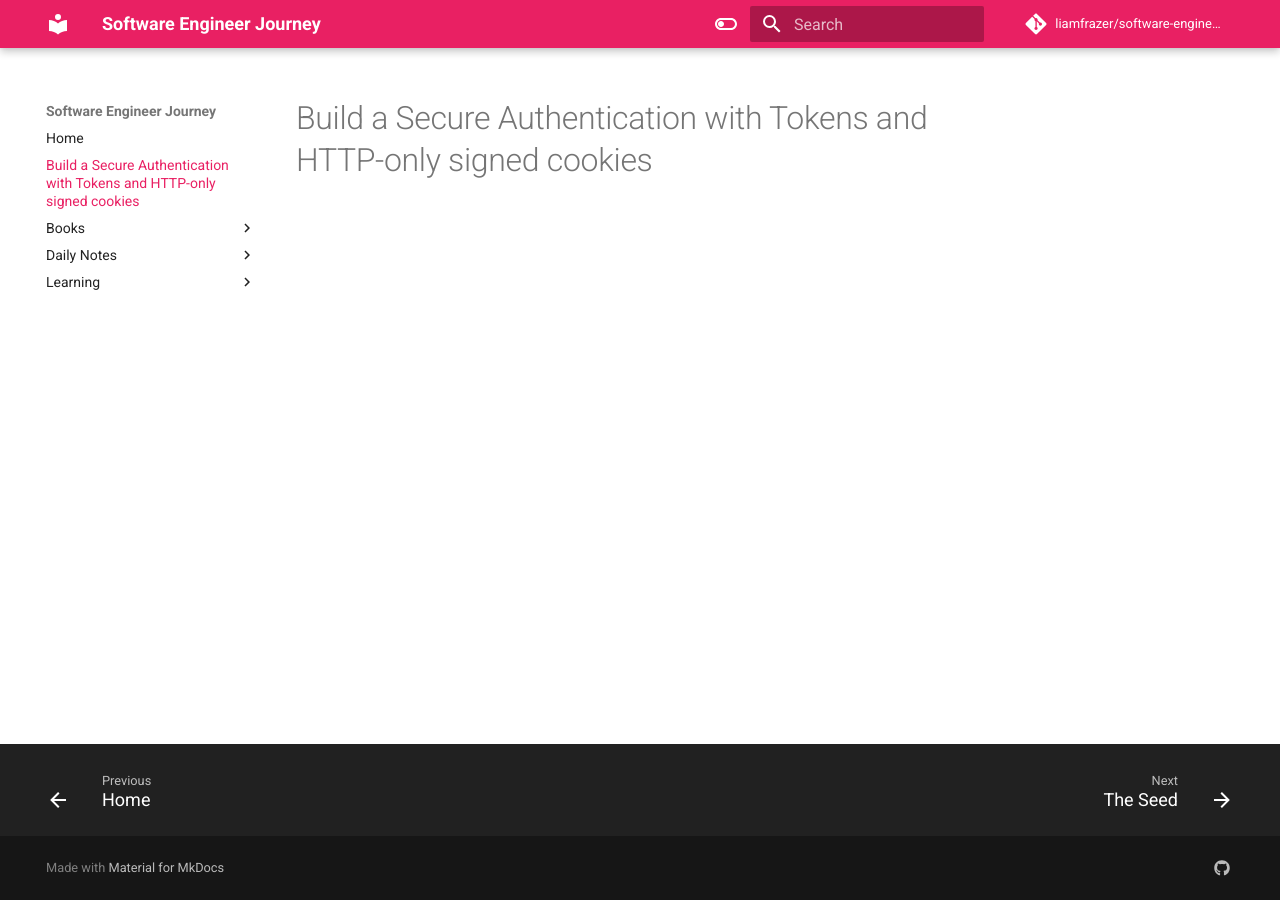
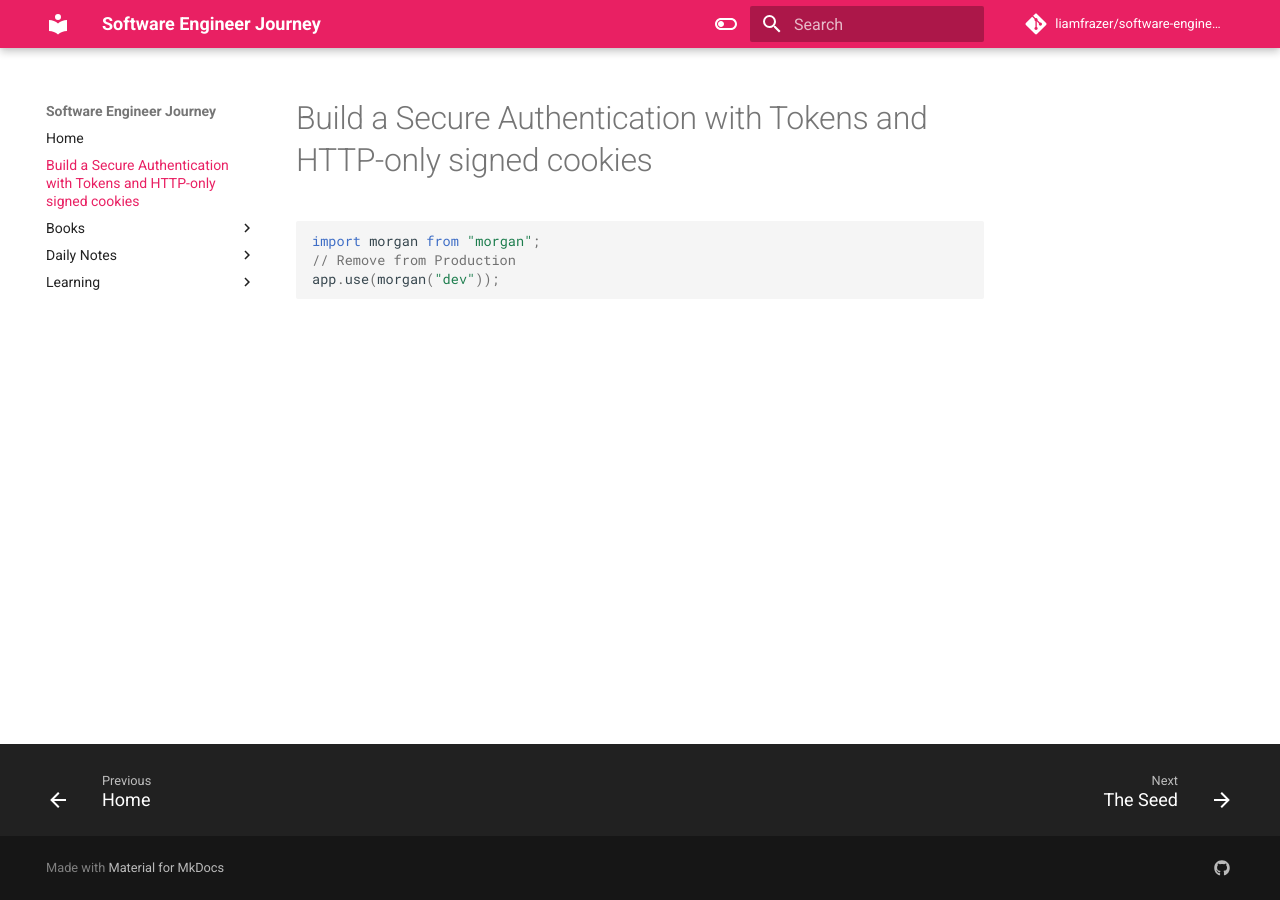
Before and after one commit to liamfrazer/software-engineer-journey, an MkDocs documentation site: the page built from docs/Build a Secure Authentication with Tokens and HTTP-only signed cookies.md, in a window 1280 px wide. Built offline with MkDocs 1.6.1 and Material for MkDocs 9.7.7, drawn with Linux system fonts in a browser that asks for light colours; comment, search, counter and statistics services are not loaded.

Commit message:
vault backup: 2023-12-30 12:00:41

````diff
--- a/docs/Build a Secure Authentication with Tokens and HTTP-only signed cookies.md
+++ b/docs/Build a Secure Authentication with Tokens and HTTP-only signed cookies.md
@@ -6,3 +6,8 @@ tags:
   - HTTP-only
 ---
 # Build a Secure Authentication with Tokens and HTTP-only signed cookies
+```jsx
+import morgan from "morgan";
+// Remove from Production
+app.use(morgan("dev"));
+```
````
